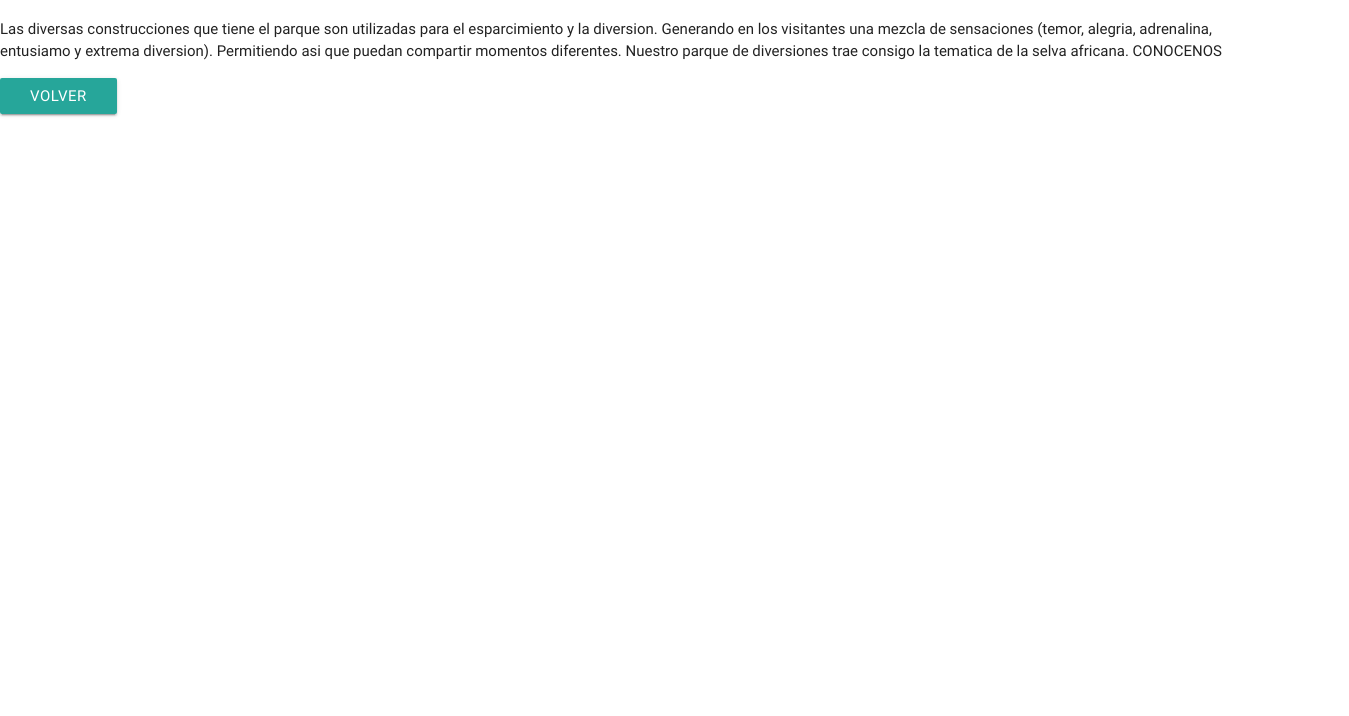
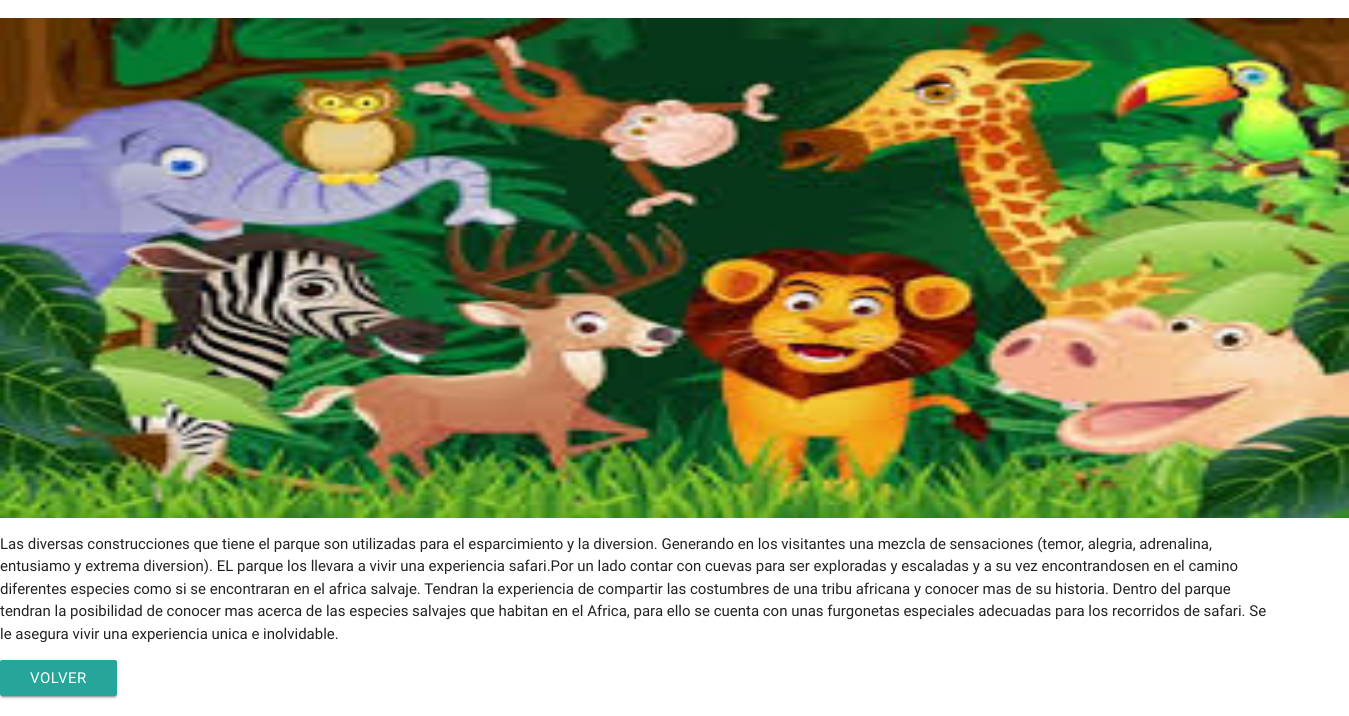
Before and after one commit to angelica01/diversiones, a website: page src/app/quienessomos.html in a window 1280 px wide. Shown: the part 89-805 px from the top of the page, 1349 px wide, since content can reach past the window. Drawn offline with nearby package versions, Linux system fonts and the light colour scheme; files whose address does not match are found by name.

Commit message:
quienes somos

```diff
--- a/src/app/quienessomos.html
+++ b/src/app/quienessomos.html
@@ -20,8 +20,11 @@
 	  	  <table width="200" border="1" align="center">
 	  <div class="row" class="valign-wrapper">
 
+        <img src="imagenes/assets/animales.jpg" class ="img-responsive" width ="1349" align = "center" height = "500"/>
+
 <p>Las diversas construcciones que tiene el parque son utilizadas para el esparcimiento y la diversion. Generando en los visitantes una mezcla de sensaciones (temor, alegria, adrenalina, entusiamo y extrema diversion).
-    Permitiendo asi que puedan compartir momentos diferentes. Nuestro parque de diversiones trae consigo la tematica de la selva africana.  CONOCENOS </P>
+   EL parque los llevara a vivir una experiencia safari.Por un lado contar con cuevas para ser exploradas y escaladas y a su vez encontrandosen en el camino diferentes especies como si se encontraran en el africa salvaje.
+   Tendran la experiencia de compartir las costumbres de una tribu africana y conocer mas de su historia. Dentro del parque tendran la posibilidad de conocer mas acerca de las especies salvajes que habitan en el Africa, para ello se cuenta con unas furgonetas especiales adecuadas para los recorridos de safari. Se le asegura vivir una experiencia unica e inolvidable.</P>
 
 		<a class="waves-effect waves-light btn" href="app.component.html">Volver</a>
 
```
Also changed, not shown: src/app/app.component.html (+1 -1 lines), src/assets/imagenes/animales.jpg (added).
